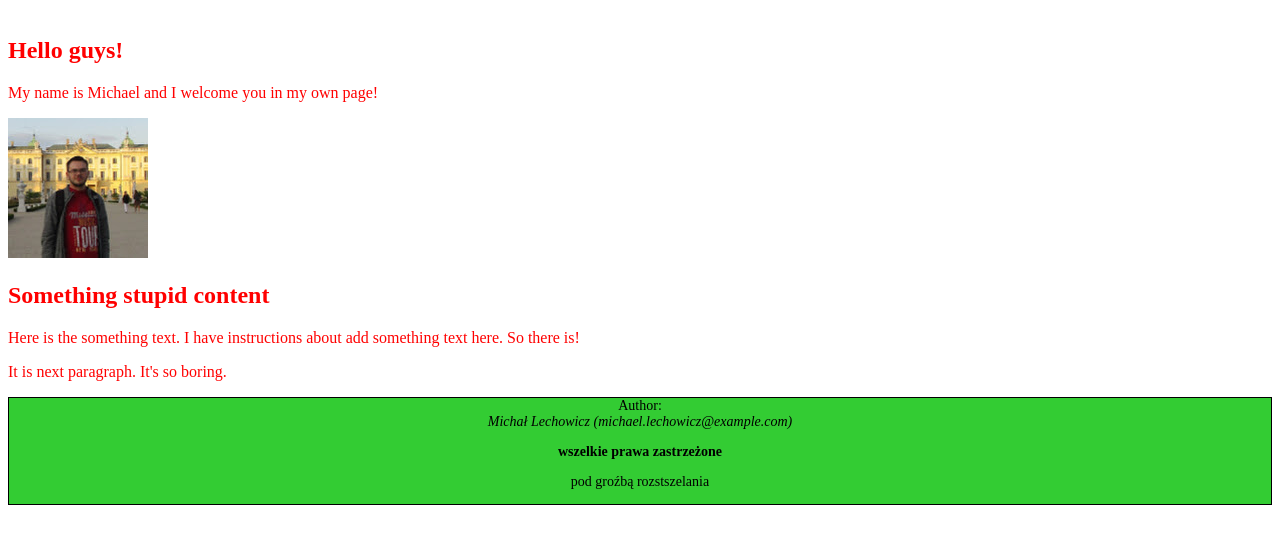
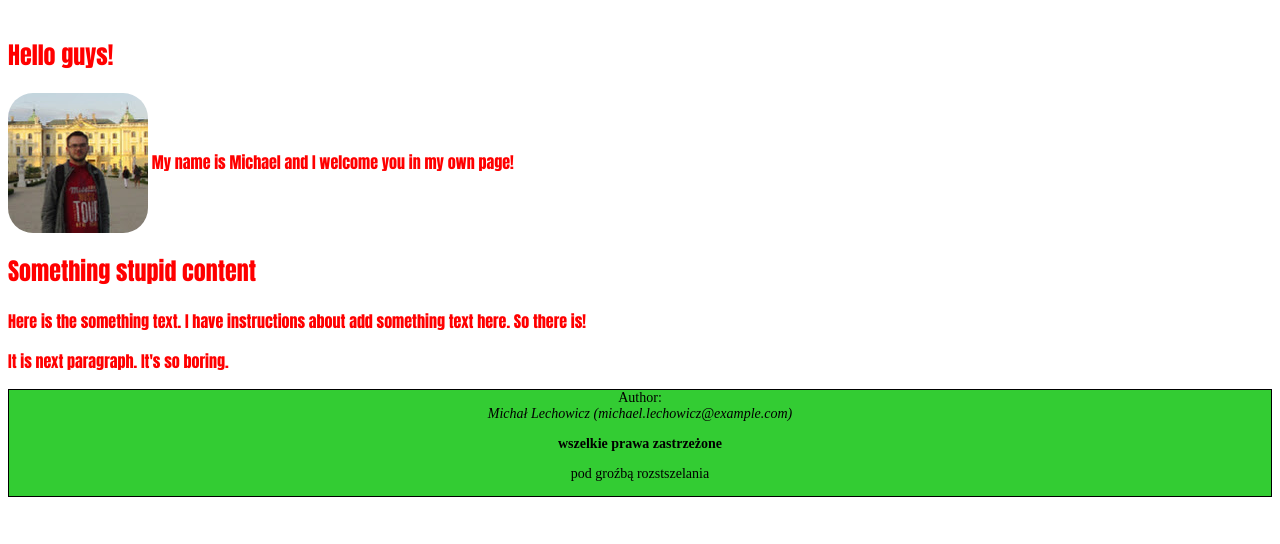
Before and after one commit to ichal6/websiteWithBigTrio, a plain HTML site: page index.html in a window 1280 px wide. Shown: the part 90-634 px from the top of the page. Drawn offline with Linux system fonts and the light colour scheme.

Commit message:
Add style for remain tags

```diff
--- a/css/style.css
+++ b/css/style.css
@@ -1,6 +1,20 @@
 .content{
 	color: red;
+	font-family: Impact, Charcoal, sans-serif;
 }
+
+.content img{
+	border-radius: 25px;
+	vertical-align: middle;
+
+}
+
+.photo {
+	display: inline-block;
+	vertical-align: middle;
+}
+
+
 header{
 	text-align: center;
 	font-size: 40px;
--- a/index.html
+++ b/index.html
@@ -12,11 +12,13 @@
 
 		<div class="content">
 			<h2> Hello guys! </h2>
-				<p>My name is Michael and I welcome you in my own page! </p>
-				<img src = "myPhoto.jpg" alt="There is should be my photo, but something went wrong." height="140" width="140"/>
-			<h2> Something stupid content </h2>
-				<p>Here is the something text. I have instructions about add something text here. So there is! </p>
-				<p>It is next paragraph. It's so boring. </p>
+				<div class="photo">
+					<img src = "myPhoto.jpg" alt="There is should be my photo, but something went wrong." height="140" width="140"/>
+					<span ID = "nearPhoto">My name is Michael and I welcome you in my own page! </span>
+				</div>
+				<h2> Something stupid content </h2>
+					<p>Here is the something text. I have instructions about add something text here. So there is! </p>
+					<p>It is next paragraph. It's so boring. </p>
 		</div>
 
 	</body>
```
